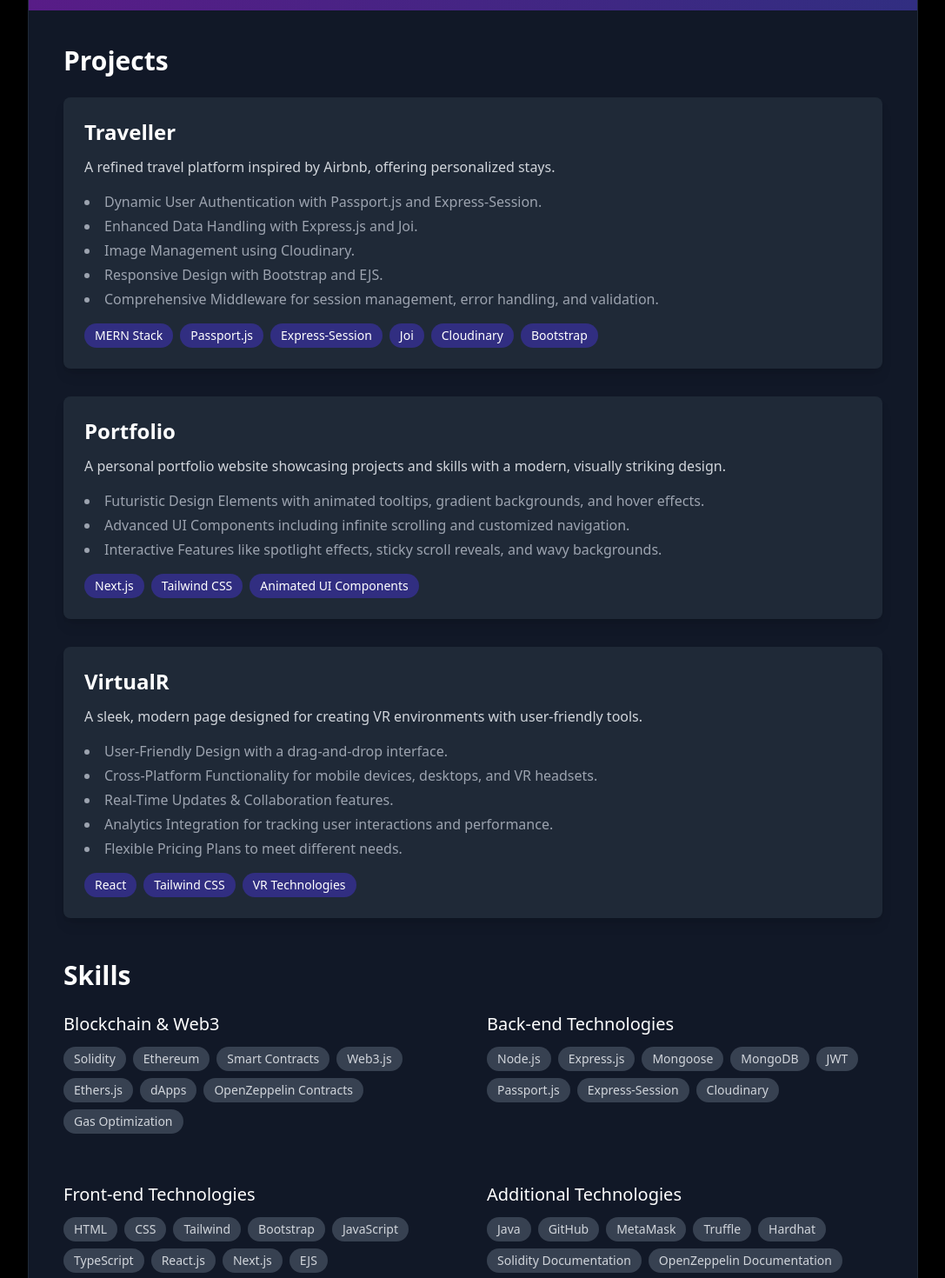
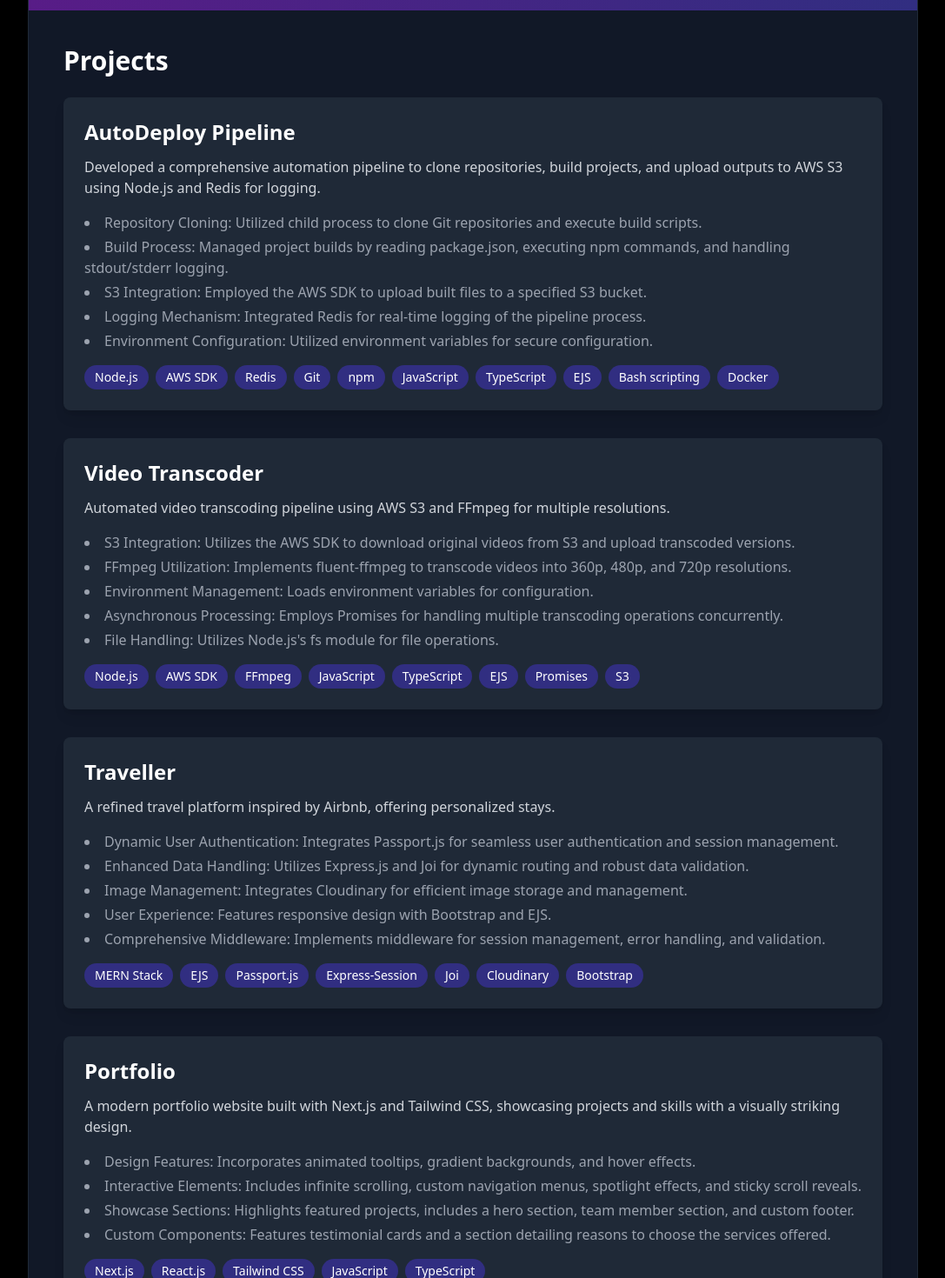
Before and after one commit to ShubhamPatilSp/My_Portfolio-, a Next.js app: page / in a window 1280 px wide. Shown: the part 3700-5170 px from the top of the page at 87% size, without its empty margins (96-1183 px from the left). Built offline with nearby package versions, Linux system fonts and the light colour scheme.

Commit message:
Update Resume.tsx

```diff
--- a/src/app/componets/Resume.tsx
+++ b/src/app/componets/Resume.tsx
@@ -1,4 +1,4 @@
-"use client"; // Add this line at the top
+"use client";
 
 import React, { useState, useEffect } from "react";
 import dynamic from "next/dynamic";
@@ -17,13 +17,12 @@ const Resume = () => {
     }, []);
 
     return (
-
         <div className="bg-black text-gray-300 min-h-screen p-8 font-sans">
             <h1 className="text-3xl font-bold text-bg-white-900 mb-8 text-center">Resume</h1>
             <div className="max-w-5xl mx-auto bg-gray-900 shadow-2xl rounded-lg overflow-hidden border border-gray-800">
                 <header className="bg-gradient-to-r from-purple-900 to-indigo-900 text-white p-10">
                     <h1 className="text-5xl font-bold mb-2">Shubham Patil</h1>
-                    <p className="text-xl mb-4">Full Stack Web3 Developer</p>
+                    <p className="text-xl mb-4">Full Stack Developer</p>
                     <div className="flex flex-wrap gap-4 text-sm">
                         {["xshuubhampatil@gmail.com", "+91 8421518624", "LinkedIn", "GitHub", "Portfolio"].map((item, index) => (
                             <a key={index} href="#" className="px-3 py-1 bg-black bg-opacity-30 rounded-full hover:bg-opacity-50 transition duration-300">
@@ -39,17 +38,62 @@ const Resume = () => {
                         {isClient && (
                             <>
                                 <ProjectCard
+                                    title="AutoDeploy Pipeline"
+                                    description="Developed a comprehensive automation pipeline to clone repositories, build projects, and upload outputs to AWS S3 using Node.js and Redis for logging."
+                                    details={[
+                                        "Repository Cloning: Utilized child process to clone Git repositories and execute build scripts.",
+                                        "Build Process: Managed project builds by reading package.json, executing npm commands, and handling stdout/stderr logging.",
+                                        "S3 Integration: Employed the AWS SDK to upload built files to a specified S3 bucket.",
+                                        "Logging Mechanism: Integrated Redis for real-time logging of the pipeline process.",
+                                        "Environment Configuration: Utilized environment variables for secure configuration.",
+                                    ]}
+                                    technologies={[
+                                        "Node.js",
+                                        "AWS SDK",
+                                        "Redis",
+                                        "Git",
+                                        "npm",
+                                        "JavaScript",
+                                        "TypeScript",
+                                        "EJS",
+                                        "Bash scripting",
+                                        "Docker",
+                                    ]}
+                                />
+                                <ProjectCard
+                                    title="Video Transcoder"
+                                    description="Automated video transcoding pipeline using AWS S3 and FFmpeg for multiple resolutions."
+                                    details={[
+                                        "S3 Integration: Utilizes the AWS SDK to download original videos from S3 and upload transcoded versions.",
+                                        "FFmpeg Utilization: Implements fluent-ffmpeg to transcode videos into 360p, 480p, and 720p resolutions.",
+                                        "Environment Management: Loads environment variables for configuration.",
+                                        "Asynchronous Processing: Employs Promises for handling multiple transcoding operations concurrently.",
+                                        "File Handling: Utilizes Node.js's fs module for file operations.",
+                                    ]}
+                                    technologies={[
+                                        "Node.js",
+                                        "AWS SDK",
+                                        "FFmpeg",
+                                        "JavaScript",
+                                        "TypeScript",
+                                        "EJS",
+                                        "Promises",
+                                        "S3",
+                                    ]}
+                                />
+                                <ProjectCard
                                     title="Traveller"
                                     description="A refined travel platform inspired by Airbnb, offering personalized stays."
                                     details={[
-                                        "Dynamic User Authentication with Passport.js and Express-Session.",
-                                        "Enhanced Data Handling with Express.js and Joi.",
-                                        "Image Management using Cloudinary.",
-                                        "Responsive Design with Bootstrap and EJS.",
-                                        "Comprehensive Middleware for session management, error handling, and validation.",
+                                        "Dynamic User Authentication: Integrates Passport.js for seamless user authentication and session management.",
+                                        "Enhanced Data Handling: Utilizes Express.js and Joi for dynamic routing and robust data validation.",
+                                        "Image Management: Integrates Cloudinary for efficient image storage and management.",
+                                        "User Experience: Features responsive design with Bootstrap and EJS.",
+                                        "Comprehensive Middleware: Implements middleware for session management, error handling, and validation.",
                                     ]}
                                     technologies={[
                                         "MERN Stack",
+                                        "EJS",
                                         "Passport.js",
                                         "Express-Session",
                                         "Joi",
@@ -59,25 +103,14 @@ const Resume = () => {
                                 />
                                 <ProjectCard
                                     title="Portfolio"
-                                    description="A personal portfolio website showcasing projects and skills with a modern, visually striking design."
+                                    description="A modern portfolio website built with Next.js and Tailwind CSS, showcasing projects and skills with a visually striking design."
                                     details={[
-                                        "Futuristic Design Elements with animated tooltips, gradient backgrounds, and hover effects.",
-                                        "Advanced UI Components including infinite scrolling and customized navigation.",
-                                        "Interactive Features like spotlight effects, sticky scroll reveals, and wavy backgrounds.",
+                                        "Design Features: Incorporates animated tooltips, gradient backgrounds, and hover effects.",
+                                        "Interactive Elements: Includes infinite scrolling, custom navigation menus, spotlight effects, and sticky scroll reveals.",
+                                        "Showcase Sections: Highlights featured projects, includes a hero section, team member section, and custom footer.",
+                                        "Custom Components: Features testimonial cards and a section detailing reasons to choose the services offered.",
                                     ]}
-                                    technologies={["Next.js", "Tailwind CSS", "Animated UI Components"]}
-                                />
-                                <ProjectCard
-                                    title="VirtualR"
-                                    description="A sleek, modern page designed for creating VR environments with user-friendly tools."
-                                    details={[
-                                        "User-Friendly Design with a drag-and-drop interface.",
-                                        "Cross-Platform Functionality for mobile devices, desktops, and VR headsets.",
-                                        "Real-Time Updates & Collaboration features.",
-                                        "Analytics Integration for tracking user interactions and performance.",
-                                        "Flexible Pricing Plans to meet different needs.",
-                                    ]}
-                                    technologies={["React", "Tailwind CSS", "VR Technologies"]}
+                                    technologies={["Next.js", "React.js", "Tailwind CSS", "JavaScript", "TypeScript"]}
                                 />
                             </>
                         )}
@@ -87,16 +120,16 @@ const Resume = () => {
                         <h2 className="text-3xl font-semibold mb-6 text-white">Skills</h2>
                         <div className="grid grid-cols-1 md:grid-cols-2 gap-8">
                             <SkillCategory
-                                title="Blockchain & Web3"
+                                title="Front-end Technologies"
                                 skills={[
-                                    "Solidity",
-                                    "Ethereum",
-                                    "Smart Contracts",
-                                    "Web3.js",
-                                    "Ethers.js",
-                                    "dApps",
-                                    "OpenZeppelin Contracts",
-                                    "Gas Optimization",
+                                    "Next.js",
+                                    "React.js",
+                                    "JavaScript",
+                                    "TypeScript",
+                                    "HTML",
+                                    "CSS",
+                                    "Tailwind",
+                                    "Bootstrap",
                                 ]}
                             />
                             <SkillCategory
@@ -106,39 +139,16 @@ const Resume = () => {
                                     "Express.js",
                                     "Mongoose",
                                     "MongoDB",
-                                    "JWT",
-                                    "Passport.js",
-                                    "Express-Session",
-                                    "Cloudinary",
+                                    "Redis",
                                 ]}
                             />
                             <SkillCategory
-                                title="Front-end Technologies"
+                                title="DevOps"
                                 skills={[
-                                    "HTML",
-                                    "CSS",
-                                    "Tailwind",
-                                    "Bootstrap",
-                                    "JavaScript",
-                                    "TypeScript",
-                                    "React.js",
-                                    "Next.js",
-                                    "EJS",
-                                ]}
-                            />
-                            <SkillCategory
-                                title="Additional Technologies"
-                                skills={[
-                                    "Java",
-                                    "GitHub",
-                                    "MetaMask",
-                                    "Truffle",
-                                    "Hardhat",
-                                    "Solidity Documentation",
-                                    "OpenZeppelin Documentation",
-                                    "Ethereum Whitepaper",
-                                    "Mastering Blockchain",
-                                    "Mastering Ethereum",
+                                    "Docker",
+                                    "Deploying to AWS servers",
+                                    "Kubernetes",
+                                    "CI/CD",
                                 ]}
                             />
                         </div>
@@ -198,7 +208,6 @@ const ProjectCard = ({ title, description, details, technologies }) => (
                 </span>
             ))}
         </div>
-
     </MotionDiv>
 );
 
@@ -212,7 +221,6 @@ const SkillCategory = ({ title, skills }) => (
                 </span>
             ))}
         </div>
-
     </div>
 );
 
```
